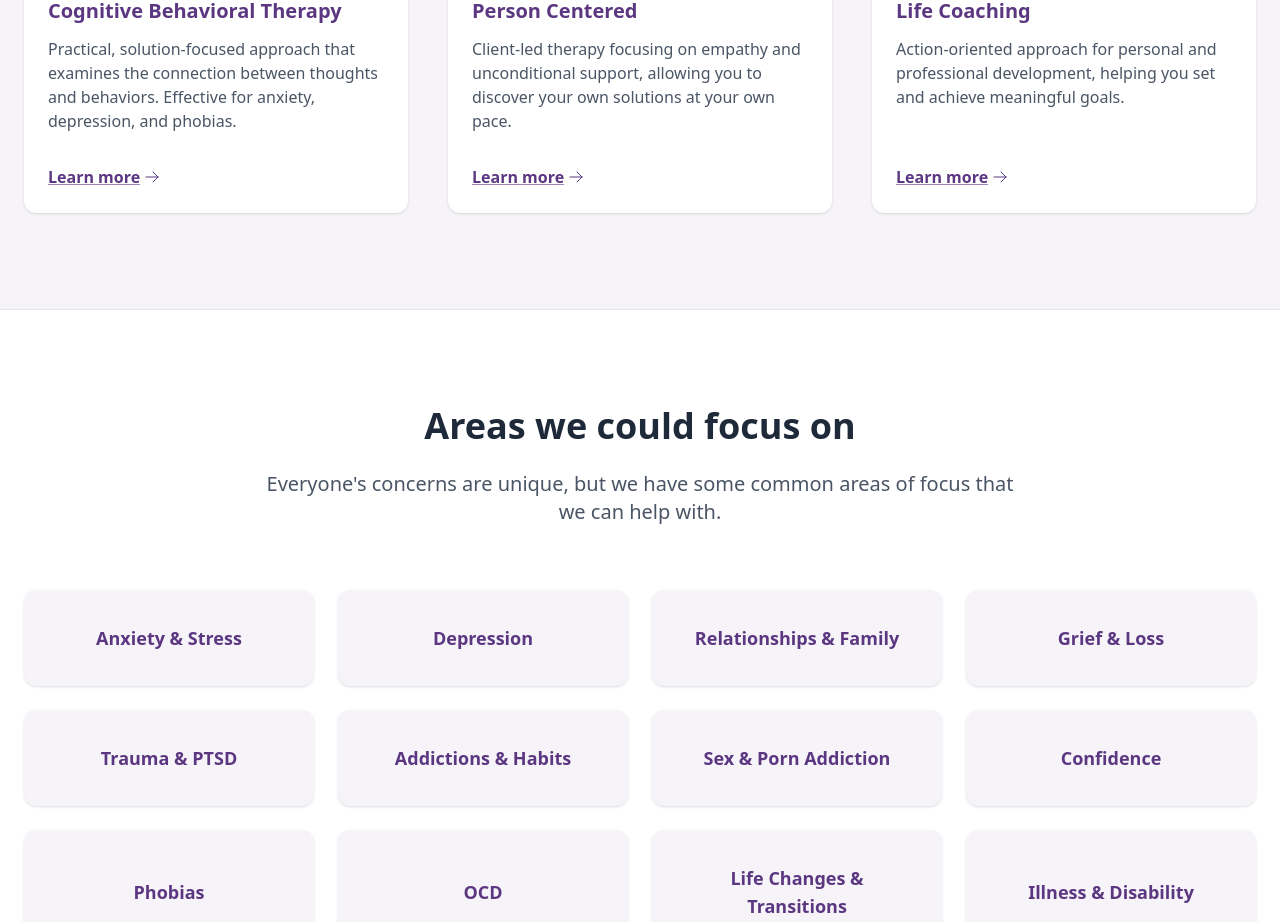
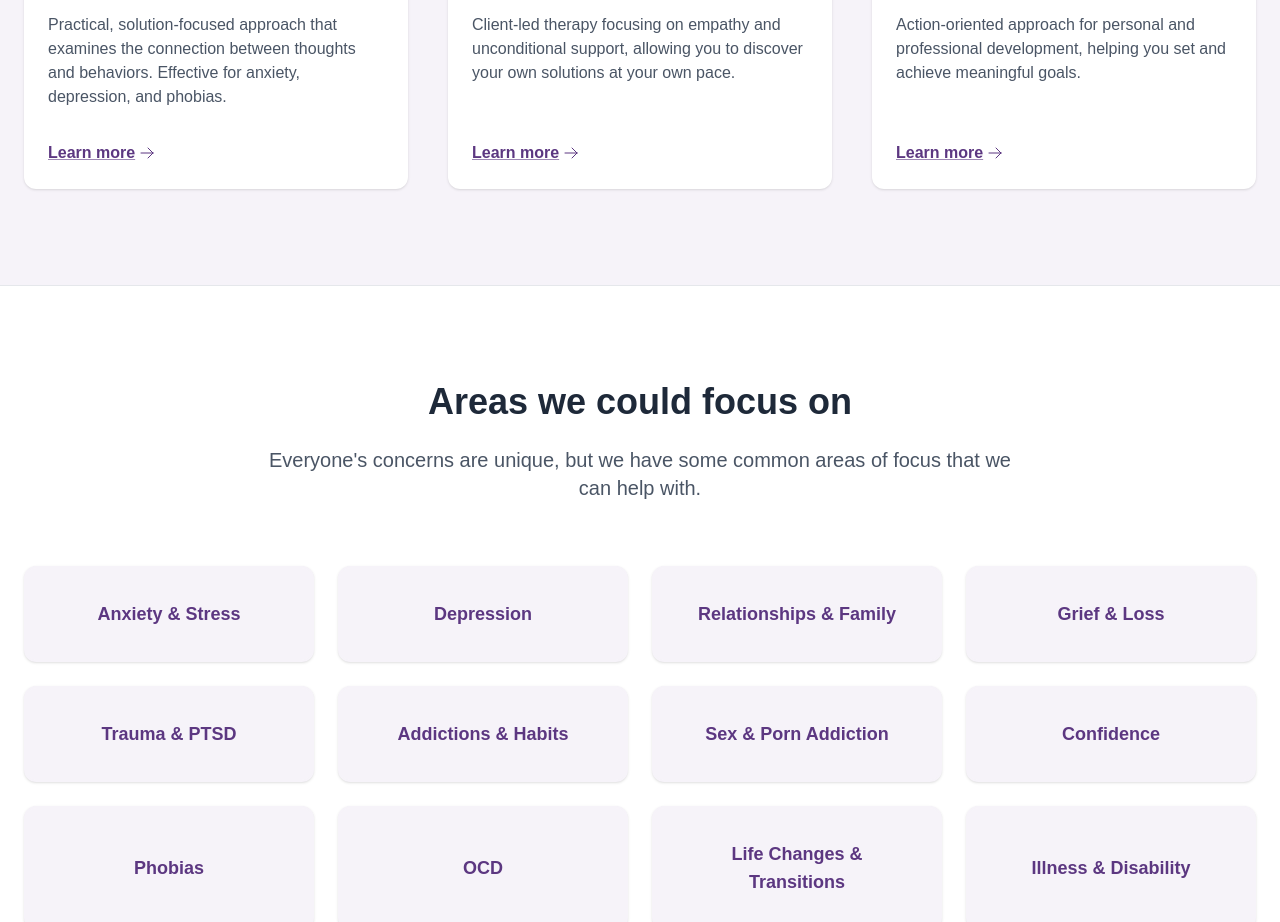
Before and after one commit to millsaj/calen-therapy, a Next.js app: page / in a window 1280 px wide. Shown: the part 2711-3633 px from the top of the page. Built offline with nearby package versions, Linux system fonts and the light colour scheme.

Commit message:
Fix font inconsistency in logo

```diff
--- a/app/_config/metadata.ts
+++ b/app/_config/metadata.ts
@@ -2,7 +2,6 @@ import { Metadata } from "next";
 import { getImageUrl, ICalenImage, images } from "./images";
 import { routes } from "./routes";
 import { contactDetails } from "./contact";
-import { url } from "inspector";
 
 /**
  * Metadata configuration for SEO and Open Graph
--- a/app/focuses/illness-disability/page.tsx
+++ b/app/focuses/illness-disability/page.tsx
@@ -1,4 +1,3 @@
-import Link from 'next/link';
 import { routes, buildMetadata } from '@app/_config';
 import { FocusPage } from '../FocusPage';
 
--- a/app/globals.css
+++ b/app/globals.css
@@ -6,6 +6,7 @@
   --color-primary: #5c3781;
   --color-secondary: #F6F3F9;
   --color-accent: #3f2558;
+  --font-family: "Fira Sans", sans-serif;
 
   /* Uncomment for simulating accessibility settings */
   /* font-size: 130% !important; */
@@ -16,7 +17,6 @@
 @theme inline {
   --color-background: var(--background);
   --color-foreground: var(--foreground);
-  --font-inter: var(--font-inter), sans-serif;
 
   /* Colours */
   --color-primary: var(--color-primary);
@@ -30,7 +30,7 @@
 body {
   background: var(--background);
   color: var(--foreground);
-  font-family: var(--font-inter);
+  font-family: var(--font-family);
 }
 
 /* Animation for testimonials */
```
Also changed, not shown: public/favicon.svg.
